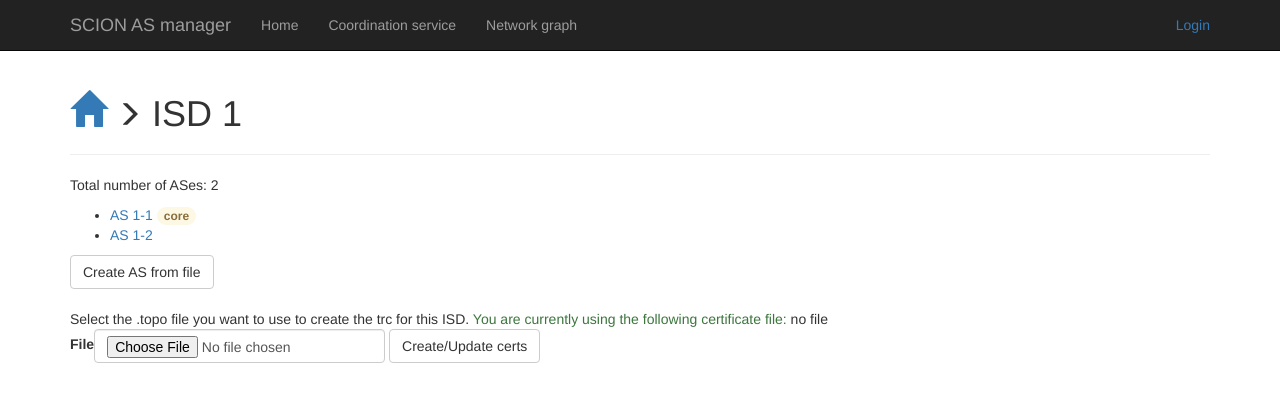
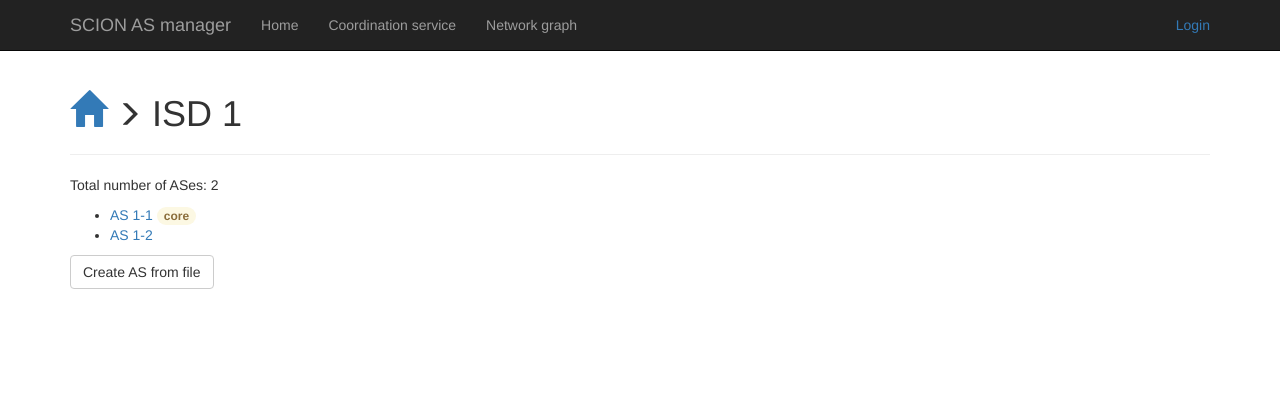
Before and after one commit to netsec-ethz/scion-web, a Django app: page /as_manager/isds/1/ in a window 1280 px wide. Shown: the top 402 px of the page. Run offline with Django 3.2, Linux system fonts and the light colour scheme; data comes from the database, SQL or seed files in the repository; some libraries are stand-ins or nearby versions.

Commit message:
Remove old workaround code for Cert and TRC generation. (#84)

```diff
--- a/ad_manager/templates/ad_manager/isd_detail.html
+++ b/ad_manager/templates/ad_manager/isd_detail.html
@@ -54,29 +54,8 @@
 
   <br/>
   <br/>
-  <div>
-      Select the .topo file you want to use to create the trc for this ISD.
-      <span class="text-success">You are currently using the following certificate file: </span>
-      <span id="certfileName">no file</span>
-      <form class="form-inline certfile-form" method="POST" enctype="multipart/form-data" action="{% url 'upload_file_ref' %}">
-        {% csrf_token %}
-        {% bootstrap_form upload_form %}
-        <button type="submit" class="btn btn-default click-confirm" id="upload-topo-btn" name="_upload_topo">
-              Create/Update certs
-        </button>
-      </form>
-  </div>
 
   <script>
-    if (sessionStorage.getItem("certFileInUse")) {
-        $('#certfileName').innerHTML = sessionStorage.getItem("certFileInUse");
-    }
-    $('.certfile-form').find('#id_file').change(function () {
-        var certFileName = $('.certfile-form').find('#id_file')[0].value;
-        sessionStorage.certFileInUse = certFileName;
-        $('#certfileName').html(sessionStorage.getItem("certFileInUse"));
-    });
-
     function delayedUpload(uploadInput, id) {
         $(uploadInput).find('#id_file').attr('multiple', 'multiple');
         $(uploadInput).find('#id_file').click();
--- a/ad_manager/views.py
+++ b/ad_manager/views.py
@@ -20,7 +20,6 @@ import logging
 import os
 import posixpath
 import socket
-import subprocess
 import time
 import yaml
 from collections import deque
@@ -52,10 +51,7 @@ from lib.crypto.asymcrypto import (
 from lib.crypto.certificate import Certificate
 from lib.crypto.certificate_chain import CertificateChain
 from lib.crypto.trc import TRC
-from lib.defines import (
-    DEFAULT_MTU,
-    PROJECT_ROOT,
-)
+from lib.defines import DEFAULT_MTU
 from lib.packet.scion_addr import ISD_AS
 from lib.types import LinkType
 from lib.util import iso_timestamp
@@ -985,10 +981,6 @@ def generate_topology(request):
         return JsonResponse(
             {'data': 'IP:port combinations not unique within AS'})
 
-    os.makedirs(static_tmp_path, exist_ok=True)
-    with open(yaml_topo_path, 'w') as file:
-        yaml.dump(topo_dict, file, default_flow_style=False)
-
     create_local_gen(isd_as, topo_dict)
     commit_hash = tp['commitHash']
     # sanitize commit hash from comments, take first part up to |, strip spaces
@@ -1029,19 +1021,6 @@ def write_out_inmemory_uploaded(file, destination_file_path):
     return
 
 
-def create_global_gen(topo_path):
-    # ./scion.sh topology -c '/../scion/topology/Switzerland.topo'
-    # we reuse the generation facility provided by scion.sh
-    scion_sh_path = os.path.join(PROJECT_ROOT, 'scion.sh')
-    result = subprocess.check_call([scion_sh_path, 'topology',
-                                    '-c', topo_path,
-                                    '-o', os.path.join(PROJECT_ROOT,
-                                                       'deploy-gen')
-                                    ],
-                                   cwd=PROJECT_ROOT)
-    return result
-
-
 def handle_uploaded_file(f):
     local_gen_path = os.path.join(WEB_ROOT, 'gen')
     os.makedirs(local_gen_path, exist_ok=True)  # create the folder if not there
@@ -1059,14 +1038,10 @@ def upload_file(request):
     elif request.method == 'POST':
         form = UploadFileForm(request.POST, request.FILES)
         if form.is_valid():
-            if '_upload_topo' in request.POST:
-                path = handle_uploaded_file(request.FILES['file'])
-                create_global_gen(path)  # to get the trc file
-            elif '_upload_init_topo' in request.POST:
-                path = []
-                for topo_file in request.FILES.getlist('file'):
-                    path.append(handle_uploaded_file(topo_file))
-                reload_data_from_files(path, on_the_fly_refs=True)
+            path = []
+            for topo_file in request.FILES.getlist('file'):
+                path.append(handle_uploaded_file(topo_file))
+            reload_data_from_files(path, on_the_fly_refs=True)
         return redirect(current_page)
     else:
         return redirect(current_page)
```
